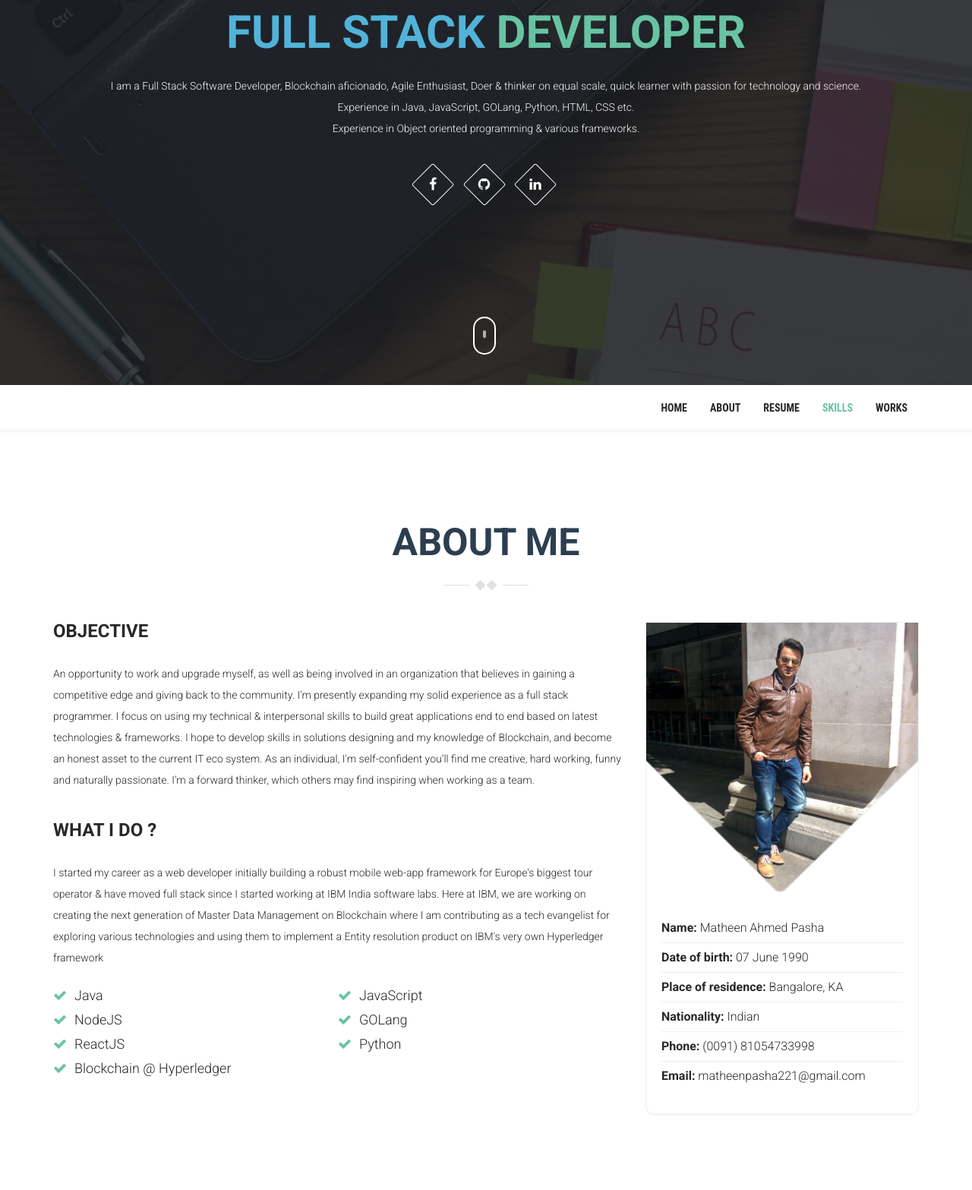
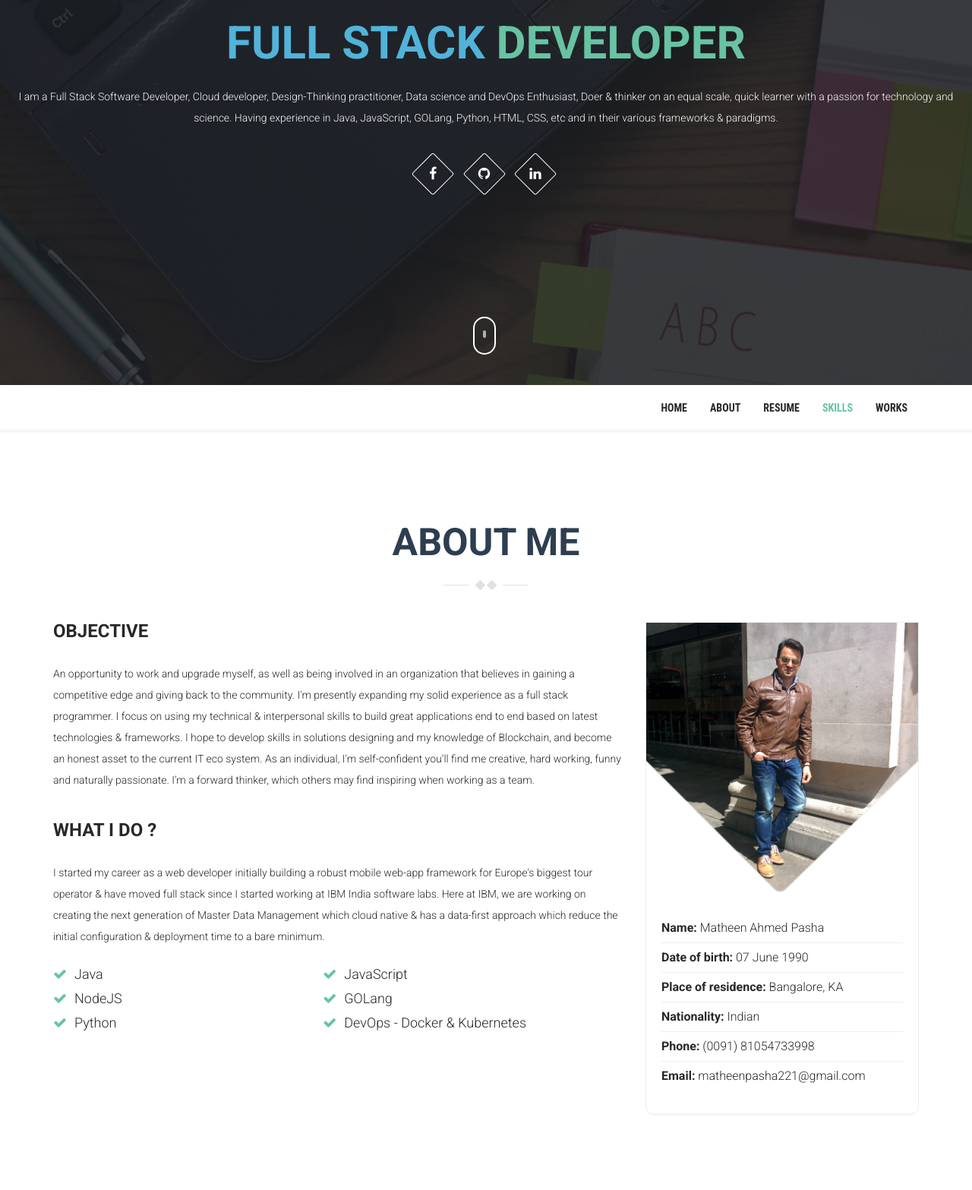
Before and after one commit to matheenpasha/matheenpasha.github.io, a plain HTML site: page index.html in a window 1280 px wide. Shown: the part 293-1860 px from the top of the page at 76% size. Drawn offline with Linux system fonts and the light colour scheme.

Commit message:
Updating profile

```diff
--- a/index.html
+++ b/index.html
@@ -49,8 +49,9 @@
 		<div class="intro">
 			<div class="intro-sub">I AM <span>Matheen Ahmed Pasha</span></div>
 			<h1>FULL STACK <span>DEVELOPER</span></h1>
-			<p>I am a Full Stack Software Developer, Blockchain aficionado, Agile Enthusiast, Doer & thinker on equal scale, quick learner with passion for technology and science.<br>
-Experience in Java, JavaScript, GOLang, Python, HTML, CSS etc.<br> Experience in Object oriented programming & various frameworks.</p>
+			<p>I am a Full Stack Software Developer, Cloud developer, Design-Thinking practitioner, Data science and DevOps Enthusiast, Doer & thinker on an equal scale,
+         quick learner with a passion for technology and science.
+         Having experience in Java, JavaScript, GOLang, Python, HTML, CSS, etc and in their various frameworks & paradigms.</p>
 
       <div class="social-icons">
         <ul class="list-inline">
@@ -130,16 +131,15 @@ Experience in Java, JavaScript, GOLang, Python, HTML, CSS etc.<br> Experience in
 
             <div class="short-info wow fadeInUp">
               <h3>What I Do ?</h3>
-              <p>I started my career as a web developer initially building a robust mobile web-app framework for Europe's biggest tour operator  &amp; have moved full stack since I started working at IBM India software labs. Here at IBM, we are working on creating the next generation of Master Data Management on Blockchain where I am contributing as a tech evangelist for exploring various technologies and using them to implement a Entity resolution product on IBM's very own Hyperledger framework</p>
+              <p>I started my career as a web developer initially building a robust mobile web-app framework for Europe's biggest tour operator  &amp; have moved full stack since I started working at IBM India software labs. Here at IBM, we are working on creating the next generation of Master Data Management which cloud native & has a data-first approach which reduce the initial configuration & deployment time to a bare minimum.</p>
 
               <ul class="list-check">
                 <li>Java</li>
                 <li>JavaScript</li>
                 <li>NodeJS</li>
                 <li>GOLang</li>
-                <li>ReactJS</li>
                 <li>Python</li>
-								<li>Blockchain @ Hyperledger</li>
+								<li>DevOps - Docker & Kubernetes</li>
               </ul>
             </div>
 
@@ -267,7 +267,7 @@ Experience in Java, JavaScript, GOLang, Python, HTML, CSS etc.<br> Experience in
 																				</div><!-- /timeline-heading -->
 
 																				<div class="timeline-body">
-																						<p>Full stack senior developer in the Master Data Management (MDM) team</p>
+																						<p>Leading a smaller team in the IBM's Master Data Management (MDM) bigger product team, for the India lab, to deliver the UI microservice for configuration hub in the new cloud-native next-gen MDM</p>
 																				</div><!-- /timeline-body -->
 																		</div> <!-- /timeline-content -->
 																</div><!-- /timeline-panel -->
@@ -327,9 +327,9 @@ Experience in Java, JavaScript, GOLang, Python, HTML, CSS etc.<br> Experience in
               </div><!-- /.progress -->
             </div><!-- /.skill-progress -->
             <div class="skill-progress">
-              <div class="skill-title"><h3>Hyperledger</h3></div>
+              <div class="skill-title"><h3>DevOps</h3></div>
               <div class="progress">
-                <div class="progress-bar six-sec-ease-in-out" role="progressbar" aria-valuenow="55" aria-valuemin="0" aria-valuemax="100" ><span>55%</span>
+                <div class="progress-bar six-sec-ease-in-out" role="progressbar" aria-valuenow="60" aria-valuemin="0" aria-valuemax="100" ><span>55%</span>
                 </div>
               </div><!-- /.progress -->
             </div><!-- /.skill-progress -->
```
